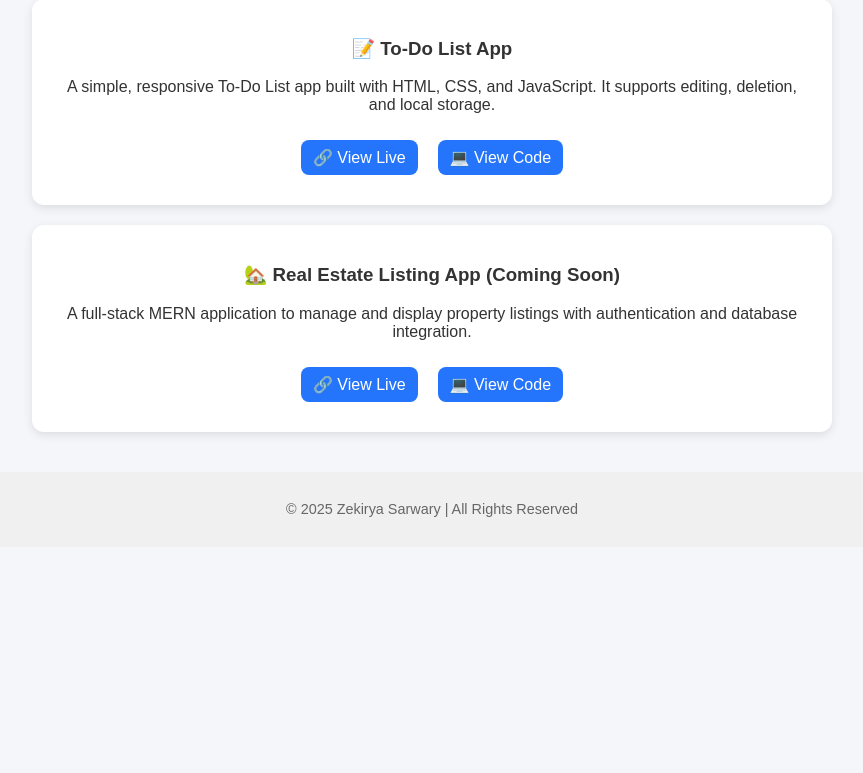
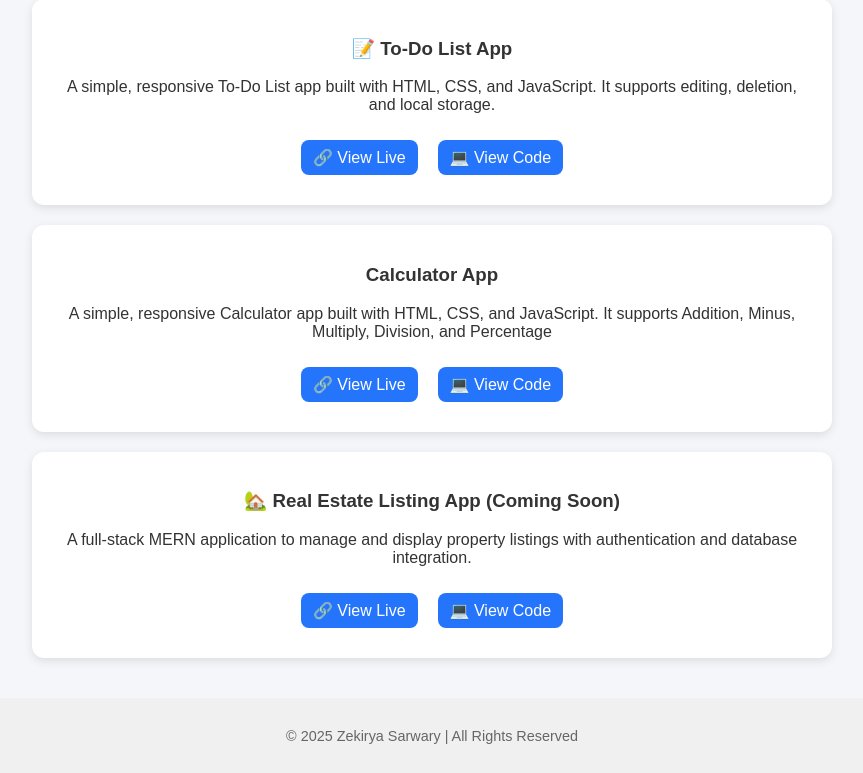
Before and after one commit to zekirya-sarwary/zekirya-portfolio, a React (Create React App) app: page / in a window 1280 px wide. Shown: the part 719-1492 px from the top of the page, without its empty margins (208-1071 px from the left). Before the commit the page ends 1266 px from the top, so only its background shows below. Built offline with nearby package versions, Linux system fonts and the light colour scheme.

Commit message:
Add Calculator App to project list

```diff
--- a/src/App.js
+++ b/src/App.js
@@ -6,6 +6,13 @@ const projects = [
     description:
       "A simple, responsive To-Do List app built with HTML, CSS, and JavaScript. It supports editing, deletion, and local storage.",
     liveLink: "https://zekirya-sarwary.github.io/todo-list-app/",
+    codeLink: "https://github.com/zekirya-sarwary/todo-list-app",
+  },
+   {
+    title: "Calculator App",
+    description:
+      "A simple, responsive Calculator app built with HTML, CSS, and JavaScript. It supports Addition, Minus, Multiply, Division, and Percentage",
+    liveLink: "https://zekirya-sarwary.github.io/calculator-app/",
     codeLink: "https://github.com/zekirya-sarwary/todo-list-app",
   },
   {
```
